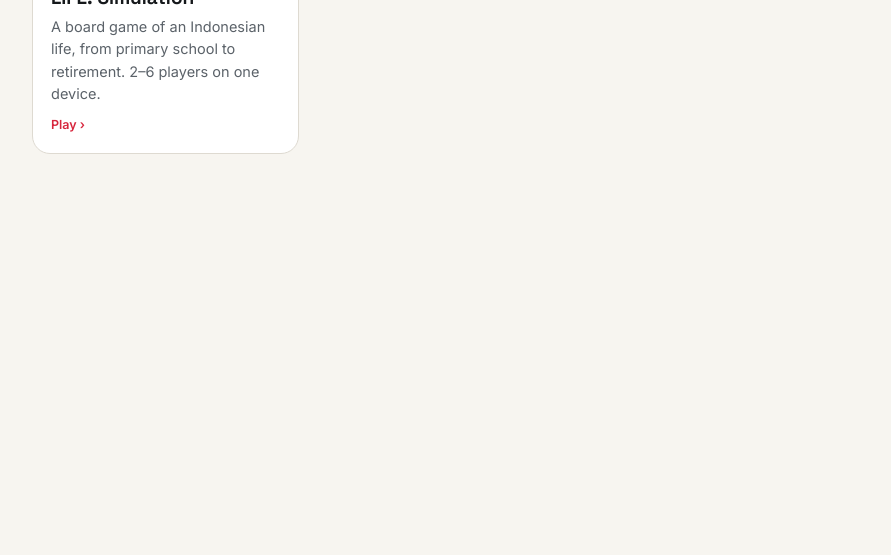
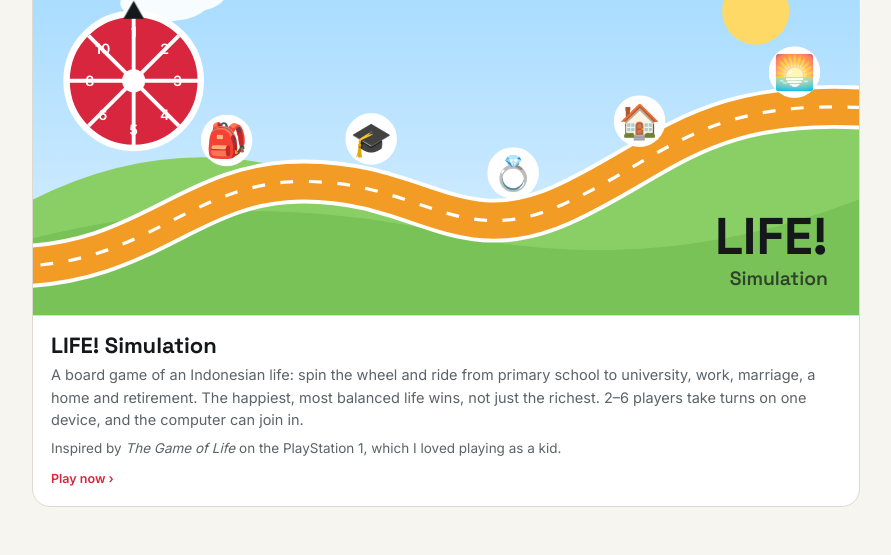
Before and after one commit to Shogi-Amirzal/ShogiAmirzal, a plain HTML site: page games/index.html in a window 1280 px wide. Shown: the part 256-811 px from the top of the page, without its empty margins (194-1085 px from the left). Drawn offline with Linux system fonts and the light colour scheme.

Commit message:
Games page: play-together copy, LIFE! poster with animated wheel and road, PS1 inspiration note
Co-Authored-By: Claude Opus 5.5 <noreply@anthropic.com>
Claude-Session: https://claude.ai/code/session_01VMrLkiYrrAHiQs9NRB9Njk

```diff
--- a/games/index.html
+++ b/games/index.html
@@ -4,7 +4,7 @@
 <meta charset="utf-8">
 <meta name="viewport" content="width=device-width, initial-scale=1, viewport-fit=cover">
 <title>Games · Shogi Amirzal</title>
-<meta name="description" content="Small games by Shogi Amirzal, playable in the browser.">
+<meta name="description" content="Small games by Shogi Amirzal to play together with friends or family, right in the browser.">
 <link rel="canonical" href="https://www.shogiamirzal.com/games/">
 <link rel="icon" href="/favicon.png" type="image/png">
 <link rel="preconnect" href="https://fonts.googleapis.com">
@@ -30,19 +30,84 @@
   .game span{color:var(--ink-soft);font-size:14.5px}
   .game i{font-style:normal;font-size:12.5px;font-weight:600;color:var(--red);margin-top:4px}
   .soon{opacity:.55;pointer-events:none}
+  .game.feat{grid-column:1/-1;padding:0;overflow:hidden;gap:0}
+  .poster{aspect-ratio:640/300;max-width:100%;background:#9ED8FF;border-bottom:1px solid var(--line)}
+  .poster svg{display:block;width:100%;height:100%}
+  .gbody{display:flex;flex-direction:column;gap:6px;padding:16px 18px 18px}
+  .gbody b{font-size:22px}
+  .gbody .note{font-size:13.5px}
+  .gbody em{font-style:italic}
+  .wheel{animation:spin 6s cubic-bezier(.2,.8,.2,1) infinite}
+  @keyframes spin{0%{transform:rotate(0)}45%,100%{transform:rotate(1080deg)}}
+  .dash{animation:dash 1.2s linear infinite}
+  @keyframes dash{to{stroke-dashoffset:-22}}
+  .cloud{animation:drift 26s linear infinite}
+  .c2{animation-duration:34s}
+  @keyframes drift{from{transform:translateX(-140px)}to{transform:translateX(700px)}}
+  .ms{animation:bob 3s ease-in-out infinite}
+  .m2{animation-delay:.4s}.m3{animation-delay:.8s}.m4{animation-delay:1.2s}.m5{animation-delay:1.6s}
+  @keyframes bob{0%,100%{transform:translateY(0)}50%{transform:translateY(-5px)}}
+  @media (prefers-reduced-motion: reduce){.wheel,.dash,.cloud,.ms{animation:none}}
 </style>
 </head>
 <body>
 <div class="wrap">
   <a class="back" href="/">‹ Shogi Amirzal</a>
   <h1>Games</h1>
-  <p class="sub">Small games I build for fun, mostly to play with family. They run in the browser on a phone, tablet or laptop.</p>
+  <p class="sub">Small games I build for fun, made to be played together with friends or family. They run in the browser on a phone, tablet or laptop.</p>
   <div class="grid">
-    <a class="game" href="/games/life/">
-      <span class="ic">🎡</span>
-      <b>LIFE! Simulation</b>
-      <span>A board game of an Indonesian life, from primary school to retirement. 2–6 players on one device.</span>
-      <i>Play ›</i>
+    <a class="game feat" href="/games/life/">
+      <div class="poster" aria-hidden="true">
+        <svg viewBox="0 0 640 300" preserveAspectRatio="xMidYMid slice">
+          <defs>
+            <linearGradient id="sky" x1="0" y1="0" x2="0" y2="1"><stop offset="0" stop-color="#9ED8FF"/><stop offset="1" stop-color="#DDF1FF"/></linearGradient>
+            <path id="road" d="M-20 262 C 90 262, 120 196, 210 196 S 330 250, 410 214 S 520 128, 660 140"/>
+          </defs>
+          <rect width="640" height="300" fill="url(#sky)"/>
+          <g class="cloud c1" fill="#fff" opacity=".9"><ellipse cx="80" cy="58" rx="34" ry="14"/><ellipse cx="104" cy="50" rx="24" ry="14"/></g>
+          <g class="cloud c2" fill="#fff" opacity=".8"><ellipse cx="300" cy="40" rx="30" ry="12"/><ellipse cx="320" cy="33" rx="20" ry="12"/></g>
+          <circle cx="560" cy="64" r="26" fill="#FFD966"/>
+          <path d="M0 210 Q 120 150 240 200 T 480 170 T 640 150 V300 H0Z" fill="#8ACF66"/>
+          <path d="M0 240 Q 160 200 320 236 T 640 210 V300 H0Z" fill="#79C257"/>
+          <use href="#road" fill="none" stroke="#fff" stroke-width="34" stroke-linecap="round"/>
+          <use href="#road" fill="none" stroke="#F39C25" stroke-width="28" stroke-linecap="round"/>
+          <use href="#road" fill="none" stroke="#fff" stroke-width="2.5" stroke-dasharray="10 12" class="dash"/>
+          <g font-size="26" text-anchor="middle">
+            <g class="ms m1"><circle cx="150" cy="168" r="20" fill="#fff"/><text x="150" y="177">🎒</text></g>
+            <g class="ms m2"><circle cx="262" cy="168" r="20" fill="#fff"/><text x="262" y="177">🎓</text></g>
+            <g class="ms m3"><circle cx="372" cy="194" r="20" fill="#fff"/><text x="372" y="203">💍</text></g>
+            <g class="ms m4"><circle cx="470" cy="152" r="20" fill="#fff"/><text x="470" y="161">🏠</text></g>
+            <g class="ms m5"><circle cx="590" cy="112" r="20" fill="#fff"/><text x="590" y="121">🌅</text></g>
+          </g>
+          <g class="car"><text font-size="30" text-anchor="middle" y="10" transform="scale(-1 1)">🚗</text>
+            <animateMotion dur="9s" repeatCount="indefinite" rotate="0" keyPoints="0;1" keyTimes="0;1" calcMode="linear"><mpath href="#road"/></animateMotion></g>
+          <g transform="translate(78 118)">
+            <g class="wheel">
+              <circle r="52" fill="#D7263D" stroke="#fff" stroke-width="5"/>
+              <g stroke="#fff" stroke-width="3">
+                <line x1="0" y1="-50" x2="0" y2="50"/><line x1="-50" y1="0" x2="50" y2="0"/>
+                <line x1="-35" y1="-35" x2="35" y2="35"/><line x1="35" y1="-35" x2="-35" y2="35"/>
+              </g>
+              <g fill="#fff" font-size="11" font-weight="700" text-anchor="middle" font-family="Inter,sans-serif">
+                <text y="-34">1</text><text x="34" y="4">3</text><text y="42">5</text><text x="-34" y="4">8</text>
+                <text x="24" y="-21">2</text><text x="24" y="30">4</text><text x="-24" y="30">6</text><text x="-24" y="-21">10</text>
+              </g>
+              <circle r="9" fill="#fff"/>
+            </g>
+            <path d="M0 -62 L-8 -48 H8Z" fill="#15181B"/>
+          </g>
+          <g font-family="Space Grotesk, Inter, sans-serif" text-anchor="end">
+            <text x="616" y="252" font-size="40" font-weight="700" fill="#15181B" class="ttl">LIFE!</text>
+            <text x="616" y="276" font-size="15" font-weight="600" fill="#15181B" opacity=".75">Simulation</text>
+          </g>
+        </svg>
+      </div>
+      <div class="gbody">
+        <b>LIFE! Simulation</b>
+        <span>A board game of an Indonesian life: spin the wheel and ride from primary school to university, work, marriage, a home and retirement. The happiest, most balanced life wins, not just the richest. 2–6 players take turns on one device, and the computer can join in.</span>
+        <span class="note">Inspired by <em>The Game of Life</em> on the PlayStation 1, which I loved playing as a kid.</span>
+        <i>Play now ›</i>
+      </div>
     </a>
   </div>
 </div>
```
